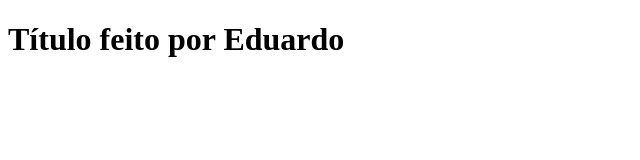
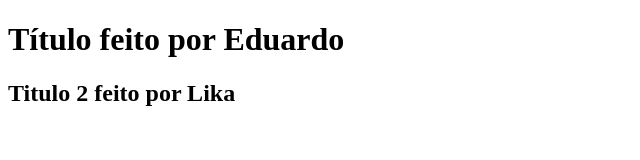
Before and after one commit to EduardoArantesCosta/Github, a plain HTML site: page index.html in a window 1280 px wide. Shown: the whole page, without its empty margins (0-640 px from the left). Drawn offline with Linux system fonts and the light colour scheme.

Commit message:
Teste de alteração por outra pessoa

```diff
--- a/index.html
+++ b/index.html
@@ -8,6 +8,7 @@
 <body>
 
   <h1>Título feito por Eduardo</h1>
+  <h2>Titulo 2 feito por Lika</h2>
 
 </body>
 </html>
```
